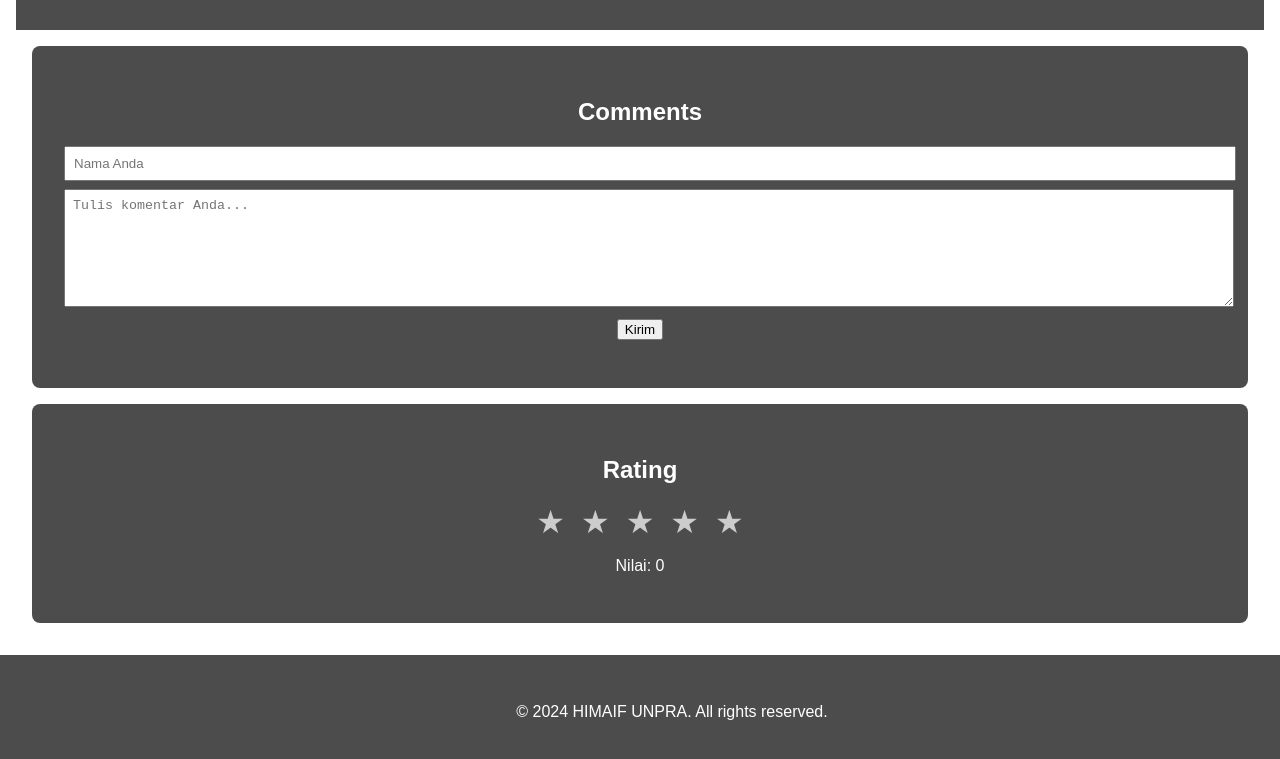
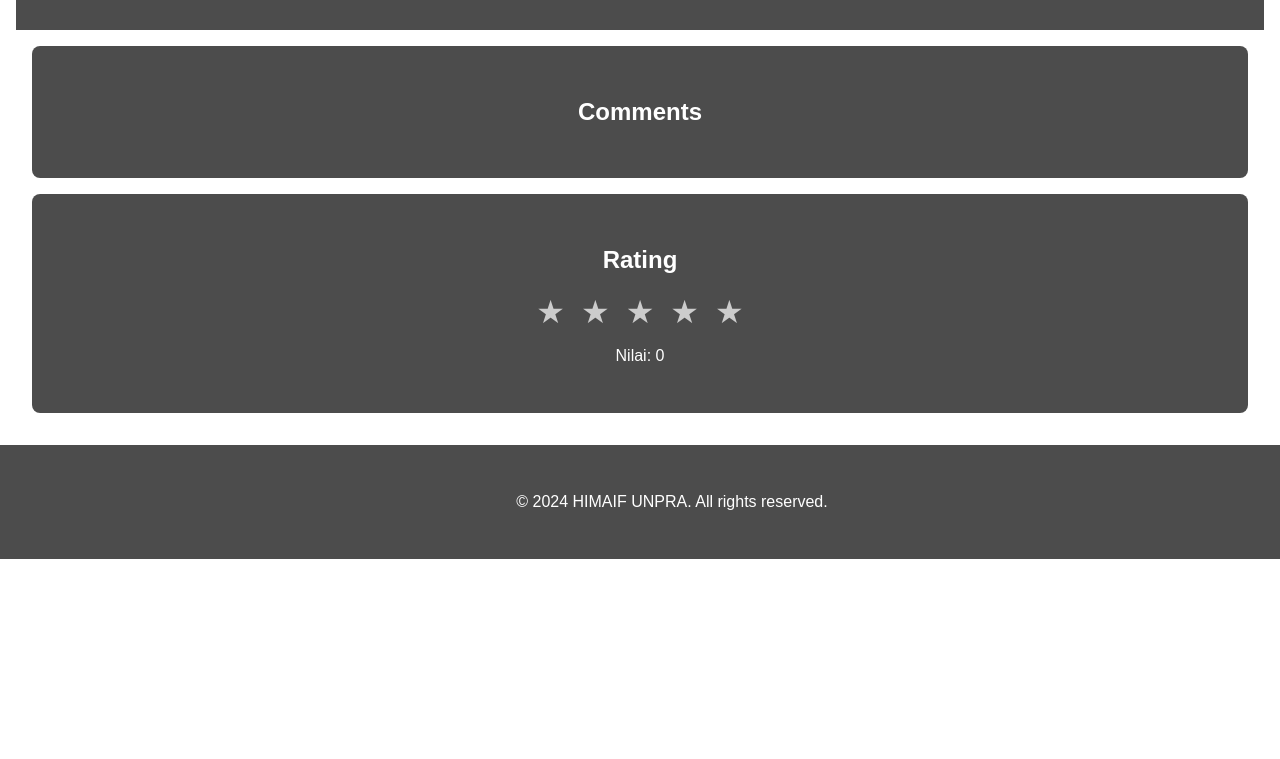
Before and after one commit to Septuro17/Website-Himaif, a plain HTML site: page index.html in a window 1280 px wide. Shown: the part 814-1573 px from the top of the page. After the commit the page ends 1373 px from the top, so only its background shows below. Drawn offline with Linux system fonts and the light colour scheme; a script that the page names is missing.

Commit message:
Update index.html

```diff
--- a/index.html
+++ b/index.html
@@ -79,15 +79,17 @@
 
       <section id="comments">
         <h2>Comments</h2>
-        <div id="comment-form">
-          <input type="text" id="name-input" placeholder="Nama Anda" />
-          <textarea
-            id="comment-input"
-            placeholder="Tulis komentar Anda..."
-          ></textarea>
-          <button onclick="submitComment()">Kirim</button>
+        <div>
+          <script
+            async
+            src="https://talk.hyvor.com/embed/embed.js"
+            type="module"
+          ></script>
+          <hyvor-talk-comments
+            website-id="11763"
+            page-id=""
+          ></hyvor-talk-comments>
         </div>
-        <div id="comments-section"></div>
       </section>
 
       <section id="rating">
```
